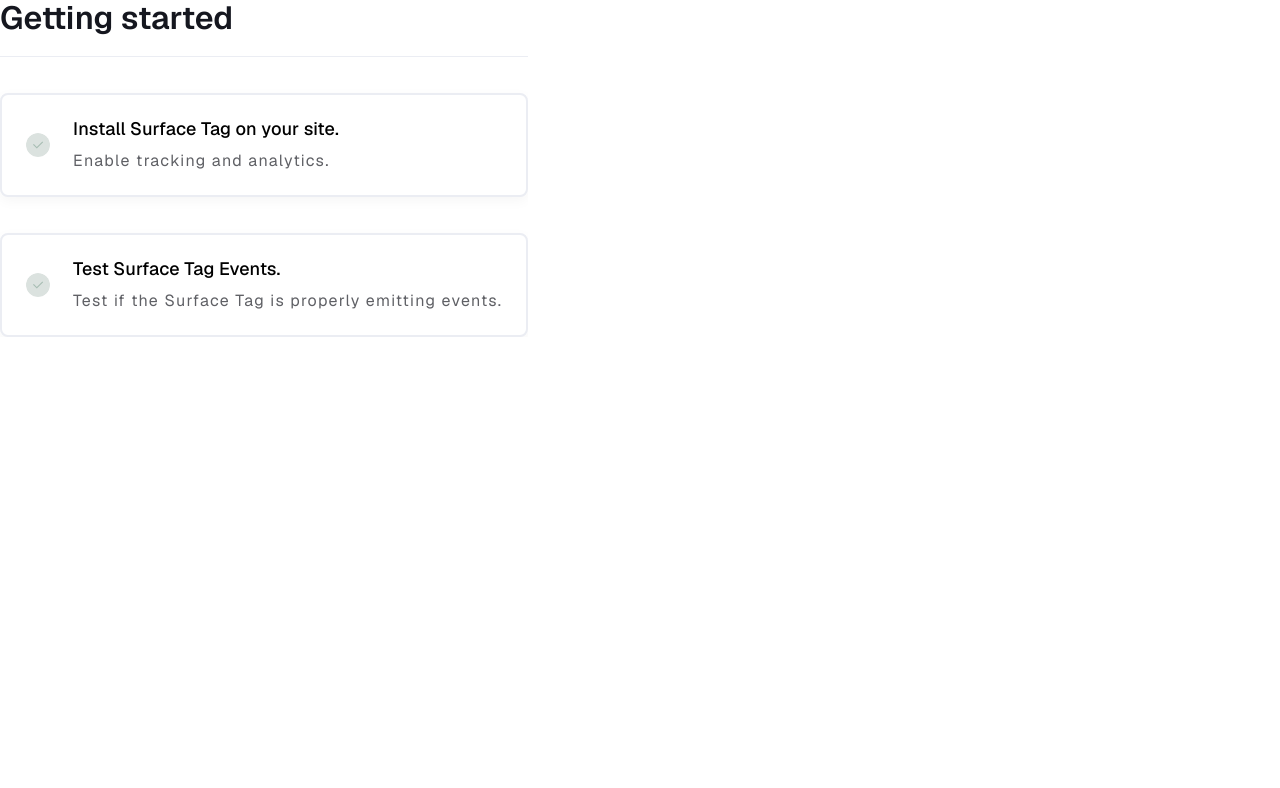
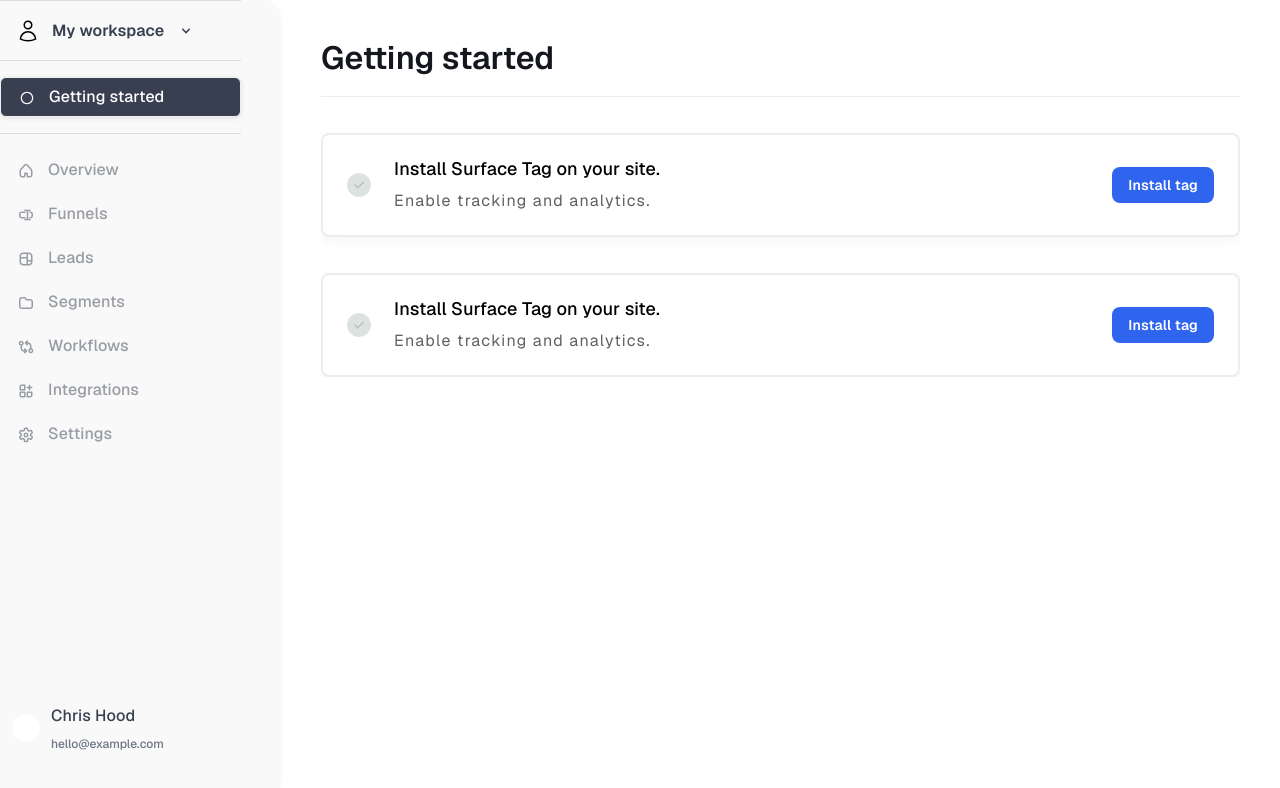
Before and after one commit to paragmore/surface-workflow-project, a Next.js app: page / in a window 1280 px wide. Shown: the top 788 px of the page. Built offline with nearby package versions, Linux system fonts and the light colour scheme.

Commit message:
dashboard

```diff
--- a/src/app/layout.tsx
+++ b/src/app/layout.tsx
@@ -2,10 +2,11 @@ import "~/styles/globals.css";
 
 import { GeistSans } from "geist/font/sans";
 import { type Metadata } from "next";
+import { Sidebar } from "./components/Sidebar/Sidebar";
 
 export const metadata: Metadata = {
-  title: "Create T3 App",
-  description: "Generated by create-t3-app",
+  title: "Surface Workflow App",
+  description: "Surface Workflow App Dashboard for analytics",
   icons: [{ rel: "icon", url: "/favicon.ico" }],
 };
 
@@ -14,7 +15,16 @@ export default function RootLayout({
 }: Readonly<{ children: React.ReactNode }>) {
   return (
     <html lang="en" className={`${GeistSans.variable}`}>
-      <body>{children}</body>
+      <body>
+        <div className="flex min-h-screen">
+          <div>
+            <Sidebar />
+          </div>
+          <div className="flex min-h-screen w-screen flex-grow flex-col md:w-full">
+            {children}
+          </div>
+        </div>
+      </body>
     </html>
   );
 }
--- a/src/app/page.tsx
+++ b/src/app/page.tsx
@@ -1,20 +1,15 @@
 import { Header } from "./components/Header";
-import { SetupDropdown } from "./components/SetupDropdown/SetupDropdown";
+import { InstallSurfaceTagsContent } from "./components/InstallSurfaceTagsContent/InstallSurfaceTagsContent";
+import { TestSurfaceTagsContent } from "./components/TestSurfaceTagsContent/TestSurfaceTagsContent";
 
 export default function HomePage() {
   return (
-    <main className="flex">
-      <div className="relative overflow-hidden bg-white">
+    <main className="flex p-10">
+      <div className="relative w-full overflow-hidden bg-white">
         <div className="relative flex flex-col items-start gap-9 bg-transparent">
           <Header />
-          <SetupDropdown
-            title="Install Surface Tag on your site."
-            subtitle="Enable tracking and analytics."
-          />
-          <SetupDropdown
-            title="Test Surface Tag Events."
-            subtitle="Test if the Surface Tag is properly emitting events."
-          />
+          <InstallSurfaceTagsContent />
+          <TestSurfaceTagsContent />
         </div>
       </div>
     </main>
```
